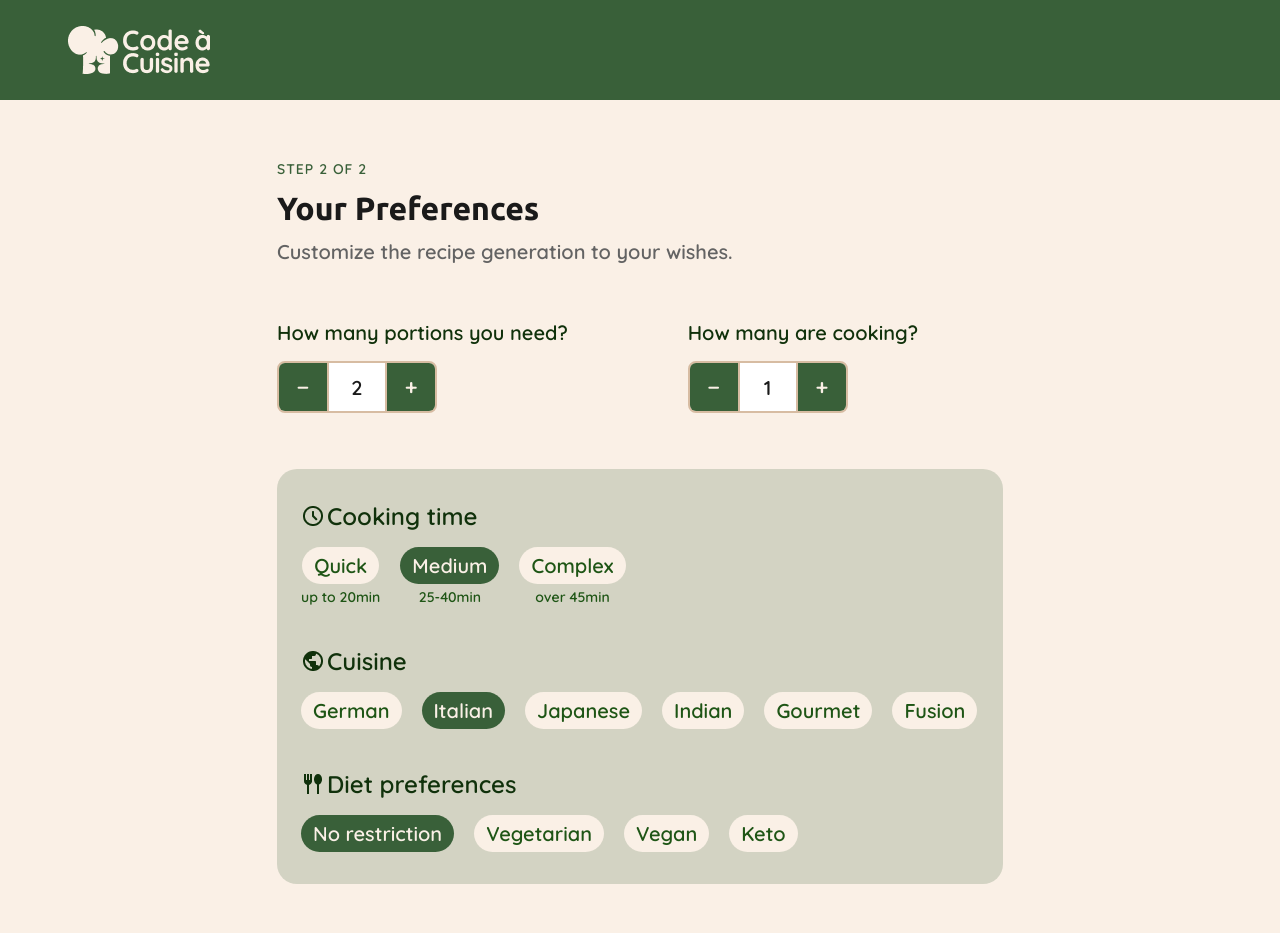
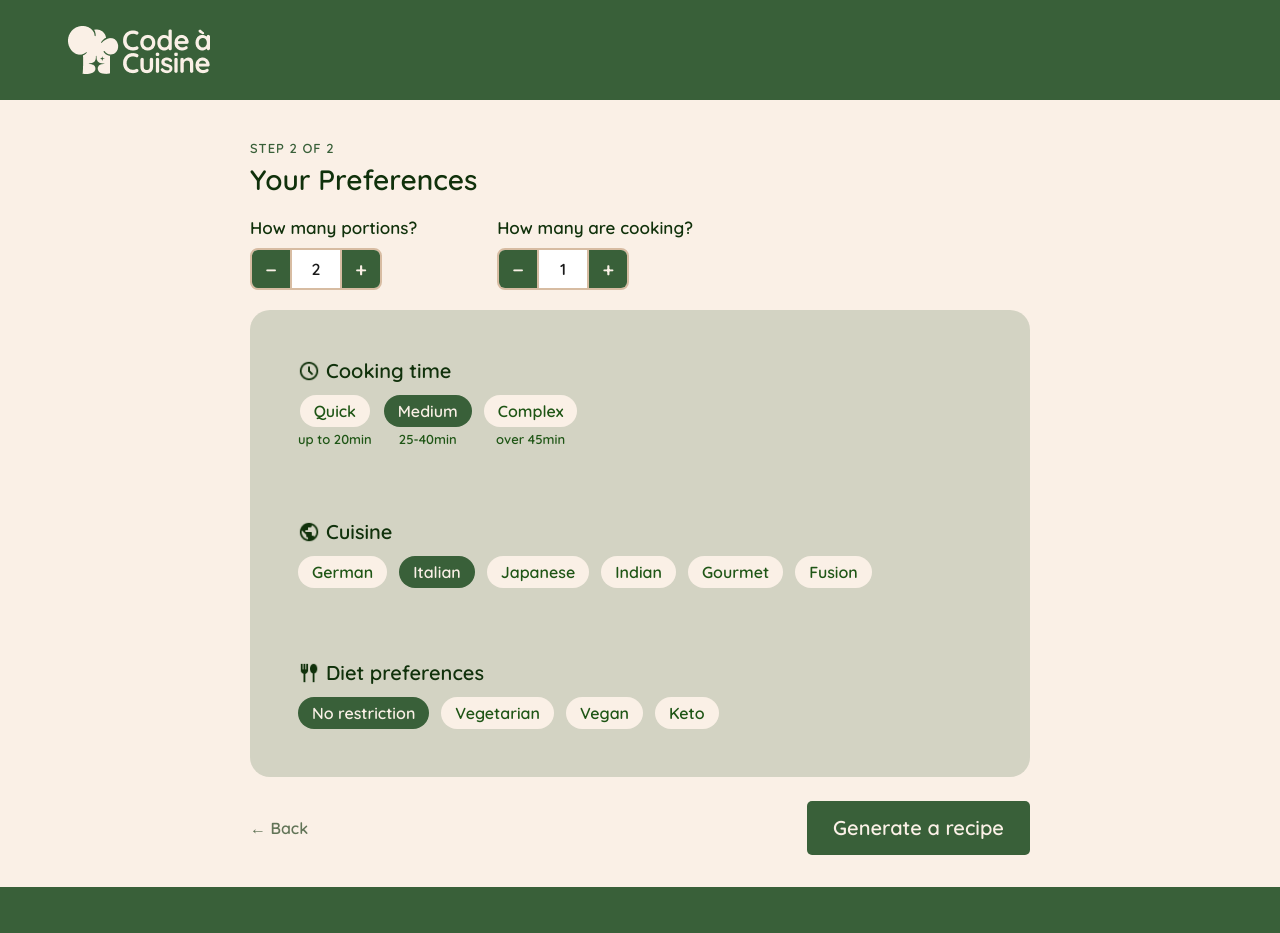
Before and after one commit to milosdimi/code-a-cuisine, an Angular app: page /preferences in a window 1280 px wide. Shown: the top 933 px of the page. Built offline with nearby package versions, Linux system fonts and the light colour scheme.

Commit message:
style: redesign loading component with new popup for error handling, update step2 preferences layout and accessibility

```diff
--- a/src/app/features/generate/step2-preferences/step2-preferences.component.html
+++ b/src/app/features/generate/step2-preferences/step2-preferences.component.html
@@ -5,13 +5,12 @@
     <header class="step2__header">
       <p class="step2__step-label">Step 2 of 2</p>
       <h1 class="step2__title">Your Preferences</h1>
-      <p class="step2__desc">Customize the recipe generation to your wishes.</p>
     </header>
 
     <!-- Portions + Chefs Row (outside the green box) -->
     <div class="step2__counters-row">
       <div class="step2__counter">
-        <p class="step2__counter-label">How many portions you need?</p>
+        <p class="step2__counter-label">How many portions?</p>
         <div class="step2__stepper">
           <button type="button" class="step2__stepper-btn" (click)="clampServings(servings - 1)" aria-label="Fewer portions">−</button>
           <input type="number" class="step2__stepper-input" [(ngModel)]="servings" min="1" max="12" (change)="clampServings(servings)" />
@@ -35,12 +34,12 @@
       <!-- Cooking Time -->
       <fieldset class="step2__field">
         <legend class="step2__field-legend">
-          <img src="assets/images/icons/clock.png" width="24" height="24" alt="" aria-hidden="true" class="step2__field-icon" />
+          <img src="assets/images/icons/clock.png" width="20" height="20" alt="" aria-hidden="true" class="step2__field-icon" />
           Cooking time
         </legend>
         <div class="step2__tags-group">
+          @for (opt of timeOptions; track opt.value) {
             <label
-            *ngFor="let opt of timeOptions"
               class="step2__time-tag"
               [class.step2__time-tag--active]="cookingTime === opt.value"
             >
@@ -48,18 +47,19 @@
               <span class="step2__tag-pill">{{ opt.label }}</span>
               <span class="step2__tag-sub">{{ opt.subtitle }}</span>
             </label>
+          }
         </div>
       </fieldset>
 
       <!-- Cuisine -->
       <fieldset class="step2__field">
         <legend class="step2__field-legend">
-          <img src="assets/images/icons/public.png" width="24" height="24" alt="" aria-hidden="true" class="step2__field-icon" />
+          <img src="assets/images/icons/public.png" width="20" height="20" alt="" aria-hidden="true" class="step2__field-icon" />
           Cuisine
         </legend>
         <div class="step2__tags-group">
+          @for (opt of styleOptions; track opt.value) {
             <button
-            *ngFor="let opt of styleOptions"
               type="button"
               class="step2__tag-pill"
               [class.step2__tag-pill--active]="cookingStyle === opt.value"
@@ -67,39 +67,44 @@
             >
               {{ opt.label }}
             </button>
+          }
         </div>
       </fieldset>
 
       <!-- Diet Preferences -->
       <fieldset class="step2__field">
         <legend class="step2__field-legend">
-          <img src="assets/images/icons/fork_spoon.png" width="24" height="24" alt="" aria-hidden="true" class="step2__field-icon" />
+          <img src="assets/images/icons/fork_spoon.png" width="20" height="20" alt="" aria-hidden="true" class="step2__field-icon" />
           Diet preferences
         </legend>
         <div class="step2__tags-group">
+          @for (opt of dietOptions; track opt.value) {
             <label
-            *ngFor="let opt of dietOptions"
               class="step2__tag-pill"
               [class.step2__tag-pill--active]="diet === opt.value"
             >
               <input type="radio" name="diet" [value]="opt.value" [(ngModel)]="diet" class="visually-hidden" />
               {{ opt.label }}
             </label>
+          }
         </div>
       </fieldset>
 
     </div>
 
-    <p class="step2__quota-error" *ngIf="quotaError" role="alert">{{ quotaError }}</p>
+    @if (quotaError) {
+      <p class="step2__quota-error" role="alert">{{ quotaError }}</p>
+    }
 
-    <div class="step2__actions">
-      <a routerLink="/generate" class="btn-secondary">← Back</a>
+  </section>
+
+  <!-- Footer pinned to bottom — mirrors step1 pattern -->
+  <div class="step2__footer">
+    <a routerLink="/generate" class="step2__btn-back">← Back</a>
     <button type="button" class="step2__btn-generate" (click)="generateRecipes()" [disabled]="isLoading">
-        <span *ngIf="!isLoading">Generate a recipe</span>
-        <span *ngIf="isLoading">Checking…</span>
+      @if (!isLoading) { Generate a recipe } @else { Checking… }
     </button>
   </div>
-  </section>
 </main>
 
 <app-footer></app-footer>
--- a/src/app/features/generate/step2-preferences/step2-preferences.component.scss
+++ b/src/app/features/generate/step2-preferences/step2-preferences.component.scss
@@ -1,64 +1,65 @@
 @use '../../../../styles/variables' as *;
 @use '../../../../styles/mixins' as *;
 
+// ===== STEP 2 =====
 .step2 {
-  min-height: calc(100vh - 136px - 88px);
+  min-height: calc(89vh - 136px - 88px);
   background: $color-creme;
-  padding: 60px 0;
-
-  &__container {
-    max-width: 774px;
-    margin: 0 auto;
-    padding: 0 24px;
+  padding: 40px 40px 32px;
   display: flex;
   flex-direction: column;
-    gap: 56px;
+  align-items: center;
 }
 
-  &__step-label {
-    font-size: $font-size-small;
+// ===== CONTAINER =====
+.step2__container {
+  width: 100%;
+  max-width: 780px;
+  flex: 1;
+  display: flex;
+  flex-direction: column;
+  gap: 20px;
+}
+
+// ===== HEADER =====
+.step2__step-label {
+  font-size: 13px;
   color: $color-primary;
   font-weight: 600;
   text-transform: uppercase;
   letter-spacing: 1px;
-    margin-bottom: 12px;
+  margin-bottom: 6px;
 }
 
-  &__title {
-    font-family: 'Ubuntu', sans-serif;
+.step2__title {
+  font-family: 'Quicksand', sans-serif;
   font-weight: 700;
-    font-size: $font-size-h3;
-    color: $color-text-dark;
-    margin-bottom: 12px;
-  }
-
-  &__desc {
-    font-size: $font-size-body;
-    color: #636363;
-  }
-
-  // Portions + Chefs row
-  &__counters-row {
-    display: flex;
-    flex-direction: row;
-    gap: 120px;
-  }
-
-  &__counter {
-    display: flex;
-    flex-direction: column;
-    gap: 16px;
-  }
-
-  &__counter-label {
-    font-family: 'Quicksand', sans-serif;
-    font-weight: 500;
-    font-size: 20px;
+  font-size: 28px;
   color: #10310B;
 }
 
-  // Stepper
-  &__stepper {
+// ===== COUNTERS ROW =====
+.step2__counters-row {
+  display: flex;
+  flex-direction: row;
+  gap: 80px;
+}
+
+.step2__counter {
+  display: flex;
+  flex-direction: column;
+  gap: 10px;
+}
+
+.step2__counter-label {
+  font-family: 'Quicksand', sans-serif;
+  font-weight: 500;
+  font-size: 17px;
+  color: #10310B;
+}
+
+// ===== STEPPER =====
+.step2__stepper {
   display: flex;
   align-items: center;
   width: fit-content;
@@ -67,13 +68,13 @@
   overflow: hidden;
 }
 
-  &__stepper-btn {
-    width: 48px;
-    height: 48px;
+.step2__stepper-btn {
+  width: 38px;
+  height: 38px;
   background: $color-primary;
   color: $color-creme;
   border: none;
-    font-size: 22px;
+  font-size: 20px;
   cursor: pointer;
   transition: background 150ms ease;
   display: flex;
@@ -83,11 +84,11 @@
   &:hover { background: #294529; }
 }
 
-  &__stepper-input {
-    width: 60px;
-    height: 48px;
+.step2__stepper-input {
+  width: 52px;
+  height: 38px;
   text-align: center;
-    font-size: $font-size-body;
+  font-size: 16px;
   font-weight: 600;
   border: none;
   border-left: 2px solid #d7bca2;
@@ -100,57 +101,56 @@
   &::-webkit-outer-spin-button { appearance: none; }
 }
 
-  // Green form box
-  &__form-box {
+// ===== GREEN FORM BOX =====
+.step2__form-box {
   background: rgba(57, 96, 57, 0.2);
   border-radius: 20px;
-    padding: 32px 24px;
+  padding: 24px 24px;
   display: flex;
   flex-direction: column;
-    gap: 40px;
+  gap: 24px;
 }
 
-  &__field {
+.step2__field {
   border: none;
-    padding: 0;
+  padding: 24px;
   margin: 0;
 }
 
-  &__field-legend {
+.step2__field-legend {
   font-family: 'Quicksand', sans-serif;
   font-weight: 500;
-    font-size: 24px;
+  font-size: 20px;
   color: #10310B;
   display: flex;
   align-items: center;
-    gap: 2px;
-    margin-bottom: 16px;
+  gap: 6px;
+  margin-bottom: 12px;
   float: left;
   width: 100%;
 }
 
-  &__field-icon {
-    width: 24px;
-    height: 24px;
+.step2__field-icon {
+  width: 22px;
+  height: 22px;
   flex-shrink: 0;
 }
 
-  // Tags row
-  &__tags-group {
+// ===== TAGS =====
+.step2__tags-group {
   display: flex;
   flex-wrap: wrap;
-    gap: 20px;
+  gap: 12px;
   clear: left;
 }
 
-  // Shared pill style (used by cuisine buttons and diet labels)
-  &__tag-pill {
+.step2__tag-pill {
   background: #FAF0E6;
   border-radius: 30px;
-    padding: 6px 12px;
+  padding: 6px 14px;
   font-family: 'Quicksand', sans-serif;
   font-weight: 500;
-    font-size: 20px;
+  font-size: 16px;
   color: #1E5515;
   cursor: pointer;
   border: none;
@@ -164,8 +164,8 @@
   }
 }
 
-  // Cooking time tag wrapper (pill + subtitle stacked)
-  &__time-tag {
+// Cooking time: pill + subtitle stacked
+.step2__time-tag {
   display: flex;
   flex-direction: column;
   align-items: center;
@@ -180,61 +180,91 @@
   }
 }
 
-  &__tag-sub {
+.step2__tag-sub {
   font-family: 'Quicksand', sans-serif;
   font-weight: 500;
-    font-size: 14px;
+  font-size: 13px;
   color: #1E5515;
 }
 
-  // Quota error
-  &__quota-error {
+// ===== QUOTA ERROR =====
+.step2__quota-error {
   color: $color-error;
   font-size: $font-size-base;
-    padding: 12px 16px;
+  padding: 10px 14px;
   background: rgba(211, 47, 47, 0.08);
   border-radius: 8px;
 }
 
-  // Actions
-  &__actions {
+// ===== FOOTER (Back + Generate — mirrors step1 pattern) =====
+.step2__footer {
   display: flex;
   align-items: center;
-    justify-content: center;
-    gap: 16px;
-    flex-wrap: wrap;
+  justify-content: space-between;
+  width: 100%;
+  max-width: 780px;
+  margin-top: auto;
+  padding-top: 24px;
+  flex-shrink: 0;
 }
 
-  // Generate button
-  &__btn-generate {
+.step2__btn-back {
+  font-family: 'Quicksand', sans-serif;
+  font-weight: 500;
+  font-size: 16px;
+  color: rgba(16, 49, 11, 0.65);
+  text-decoration: none;
+  transition: opacity 200ms ease;
+
+  &:hover { opacity: 0.8; }
+}
+
+.step2__btn-generate {
+  height: 54px;
+  padding: 14px 26px;
+  border-radius: 5px;
   background: #396039;
+  border: none;
   color: #FAF0E6;
-    padding: 16px 26px;
   font-family: 'Quicksand', sans-serif;
   font-weight: 600;
-    font-size: $font-size-btn;
-    border: none;
-    border-radius: 8px;
+  font-size: 20px;
+  line-height: 1;
   cursor: pointer;
-    transition: background 150ms ease;
+  transition: background 200ms ease, transform 200ms ease;
 
-    &:hover { background: #294529; }
+  &:hover { background: #294529; transform: translateY(-2px); }
+  &:active { transform: translateY(0); }
 
   &:disabled {
     opacity: 0.6;
     cursor: not-allowed;
+    transform: none;
   }
 }
 
+// ===== MOBILE =====
 @include mobile {
-    &__counters-row {
-      flex-direction: column;
+  .step2 {
+    padding: 24px 20px 24px;
+  }
+
+  .step2__counters-row {
     gap: 32px;
   }
 
-    &__actions {
-      flex-direction: column;
-      a, button { width: 100%; justify-content: center; }
+  .step2__footer {
+    flex-direction: column-reverse;
+    gap: 12px;
+    align-items: stretch;
+  }
+
+  .step2__btn-generate {
+    text-align: center;
+    width: 100%;
+  }
+
+  .step2__btn-back {
+    text-align: center;
   }
 }
-}
--- a/src/app/features/generate/step2-preferences/step2-preferences.component.ts
+++ b/src/app/features/generate/step2-preferences/step2-preferences.component.ts
@@ -1,5 +1,4 @@
 import { Component, OnInit } from '@angular/core';
-import { CommonModule } from '@angular/common';
 import { FormsModule } from '@angular/forms';
 import { Router, RouterLink } from '@angular/router';
 import { NavbarComponent } from '../../../shared/components/navbar/navbar.component';
@@ -16,7 +15,7 @@ interface DietOption  { value: DietType;     label: string; }
 @Component({
   selector: 'app-step2-preferences',
   standalone: true,
-  imports: [CommonModule, FormsModule, RouterLink, NavbarComponent, FooterComponent],
+  imports: [FormsModule, RouterLink, NavbarComponent, FooterComponent],
   templateUrl: './step2-preferences.component.html',
   styleUrl: './step2-preferences.component.scss'
 })
```
Also changed, not shown: src/app/features/generate/loading/loading-popup/loading-popup.component.html (added, +22 -0 lines), src/app/features/generate/loading/loading-popup/loading-popup.component.scss (added, +88 -0 lines), src/app/features/generate/loading/loading-popup/loading-popup.component.ts (added, +25 -0 lines), src/app/features/generate/loading/loading.component.html (+3 -17 lines), src/app/features/generate/loading/loading.component.scss (+20 -109 lines), src/app/features/generate/loading/loading.component.ts (+7 -8 lines). Lines whose indentation alone changed are shown as unchanged.
